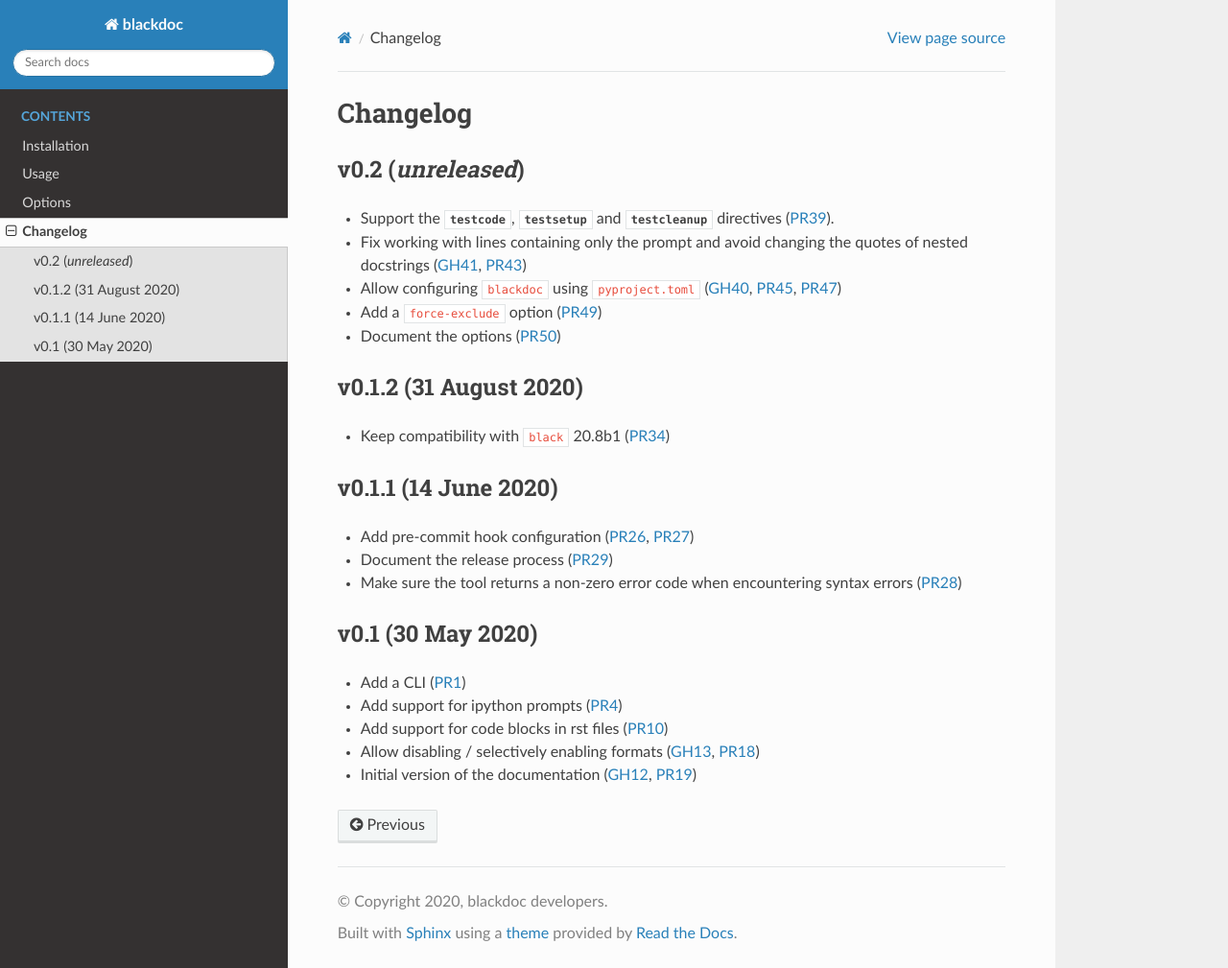
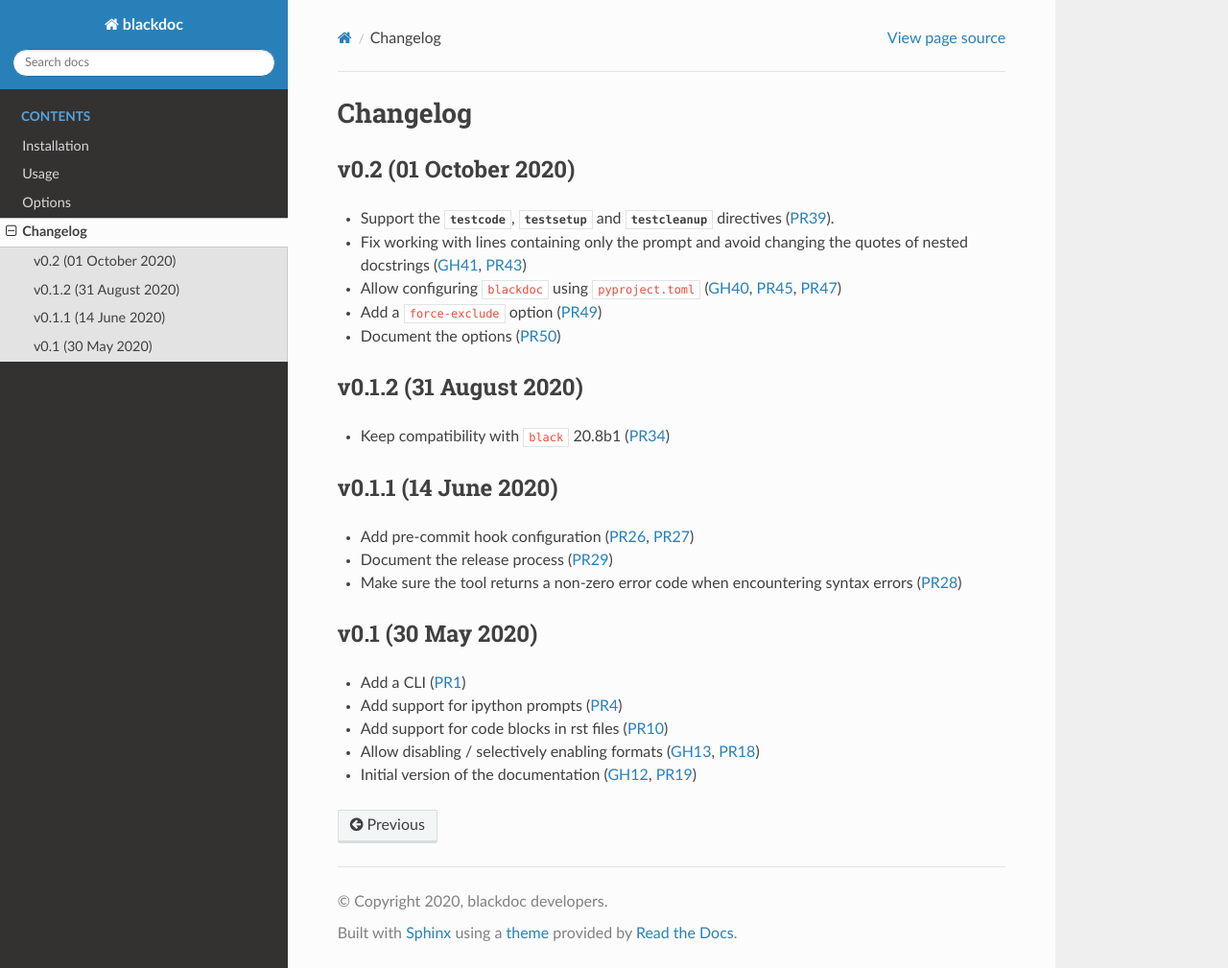
Before and after one commit to keewis/blackdoc, a Sphinx documentation site: the page built from doc/changelog.rst, in a window 1280 px wide and 1009 px high. Shown: the whole window at 96% size. Built offline with Sphinx 7.4.7 and the Read the Docs theme 2.0.0, drawn with Linux system fonts in a browser that asks for light colours.

Commit message:
update the release date of v0.2

```diff
--- a/doc/changelog.rst
+++ b/doc/changelog.rst
@@ -1,8 +1,8 @@
 Changelog
 =========
 
-v0.2 (*unreleased*)
--------------------
+v0.2 (01 October 2020)
+----------------------
 - Support the :rst:dir:`testcode`, :rst:dir:`testsetup` and
   :rst:dir:`testcleanup` directives (:pull:`39`).
 - Fix working with lines containing only the prompt and avoid changing the
```
